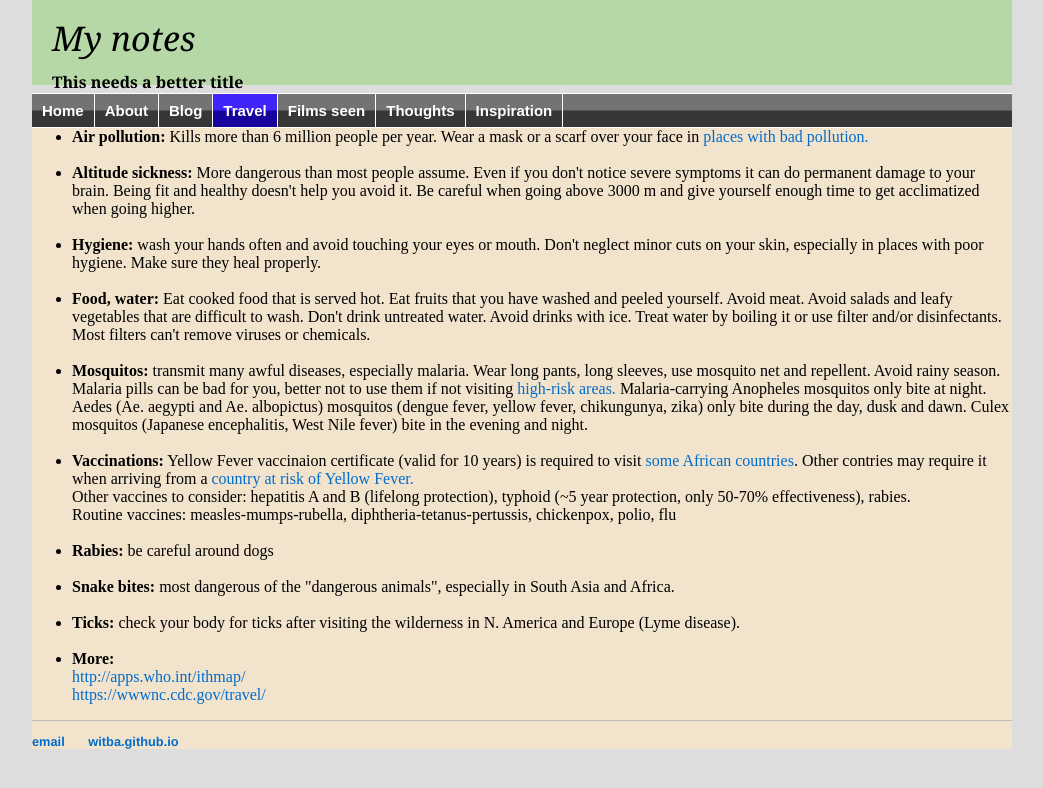
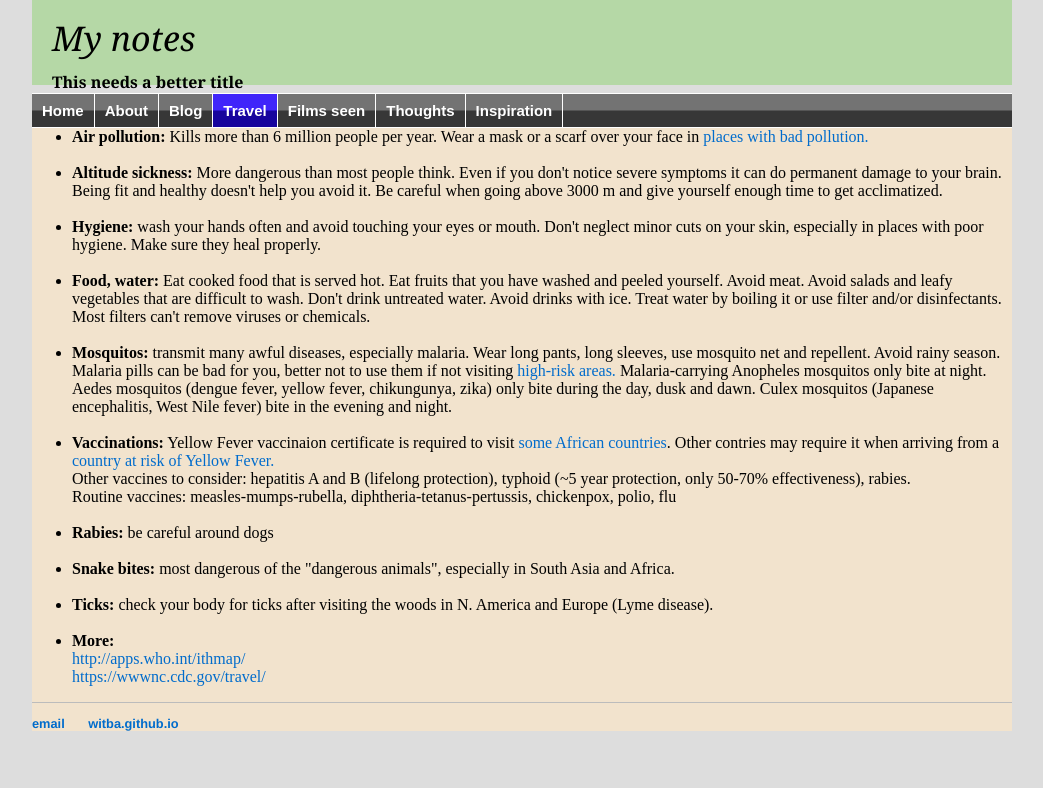
Before and after one commit to witba/witba.github.io, a Jekyll site: the page built from travel/health.html, in a window 1280 px wide. Shown: the top 788 px of the page, without its empty margins (118-1161 px from the left). Built offline with Jekyll 4.4.1, drawn with Linux system fonts in a browser that asks for light colours.

Commit message:
Update health.html

```diff
--- a/travel/health.html
+++ b/travel/health.html
@@ -8,15 +8,15 @@ title: Travel advice
 <ul>
 <li><b>Air pollution:</b> Kills more than 6 million people per year. Wear a mask or a scarf over your face in <a href="http://maps.who.int/airpollution/" target=_blank>places with bad pollution.</a><br>
 <br>
-<li><b>Altitude sickness:</b> More dangerous than most people assume. Even if you don't notice severe symptoms it can do permanent damage to your brain. Being fit and healthy doesn't help you avoid it. Be careful when going above 3000 m and give yourself enough time to get acclimatized when going higher. <br>
+<li><b>Altitude sickness:</b> More dangerous than most people think. Even if you don't notice severe symptoms it can do permanent damage to your brain. Being fit and healthy doesn't help you avoid it. Be careful when going above 3000 m and give yourself enough time to get acclimatized. <br>
 <br>
 <li><b>Hygiene:</b> wash your hands often and avoid touching your eyes or mouth. Don't neglect minor cuts on your skin, especially in places with poor hygiene. Make sure they heal properly.<br>
 <br>
 <li><b>Food, water:</b> Eat cooked food that is served hot. Eat fruits that you have washed and peeled yourself. Avoid meat. Avoid salads and leafy vegetables that are difficult to wash. Don't drink untreated water. Avoid drinks with ice. Treat water by boiling it or use filter and/or disinfectants. Most filters can't remove viruses or chemicals.<br>
 <br>
-<li><b>Mosquitos:</b> transmit many awful diseases, especially malaria. Wear long pants, long sleeves, use mosquito net and repellent. Avoid rainy season. Malaria pills can be bad for you, better not to use them if not visiting <a href="https://map.ox.ac.uk/explorer/#/explorer" target=_blank>high-risk areas.</a> Malaria-carrying Anopheles mosquitos only bite at night. Aedes (Ae. aegypti and Ae. albopictus) mosquitos (dengue fever, yellow fever, chikungunya, zika) only bite during the day, dusk and dawn. Culex mosquitos (Japanese encephalitis, West Nile fever) bite in the evening and night. <br>
+<li><b>Mosquitos:</b> transmit many awful diseases, especially malaria. Wear long pants, long sleeves, use mosquito net and repellent. Avoid rainy season. Malaria pills can be bad for you, better not to use them if not visiting <a href="https://map.ox.ac.uk/explorer/#/explorer" target=_blank>high-risk areas.</a> Malaria-carrying Anopheles mosquitos only bite at night. Aedes mosquitos (dengue fever, yellow fever, chikungunya, zika) only bite during the day, dusk and dawn. Culex mosquitos (Japanese encephalitis, West Nile fever) bite in the evening and night. <br>
 <br>
-<li><b>Vaccinations:</b> Yellow Fever vaccinaion certificate (valid for 10 years) is required to visit <a href="https://www.who.int/emergencies/yellow-fever/maps/en/" target=_blank>some African countries</a>. Other contries may require it when arriving from a <a href="https://wwwnc.cdc.gov/travel/yellowbook/2018/infectious-diseases-related-to-travel/yellow-fever#5291" target=_blank>country at risk of Yellow Fever.</a><br>
+<li><b>Vaccinations:</b> Yellow Fever vaccinaion certificate is required to visit <a href="https://www.who.int/emergencies/yellow-fever/maps/en/" target=_blank>some African countries</a>. Other contries may require it when arriving from a <a href="https://wwwnc.cdc.gov/travel/yellowbook/2018/infectious-diseases-related-to-travel/yellow-fever#5291" target=_blank>country at risk of Yellow Fever.</a><br>
 Other vaccines to consider: hepatitis A and B (lifelong protection), typhoid (~5 year protection, only 50-70% effectiveness), rabies. <br>
 Routine vaccines: measles-mumps-rubella, diphtheria-tetanus-pertussis, chickenpox, polio, flu<br>
 <br>
@@ -24,7 +24,7 @@ Routine vaccines: measles-mumps-rubella, diphtheria-tetanus-pertussis, chickenpo
 <br>
 <li><b>Snake bites:</b> most dangerous of the "dangerous animals", especially in South Asia and Africa.<br>
 <br>
-<li><b>Ticks:</b> check your body for ticks after visiting the wilderness in N. America and Europe (Lyme disease).<br>
+<li><b>Ticks:</b> check your body for ticks after visiting the woods in N. America and Europe (Lyme disease).<br>
 <br>
 <li><b>More:</b><br>
 <a href="http://apps.who.int/ithmap/" target=_blank>http://apps.who.int/ithmap/</a><br>
```
